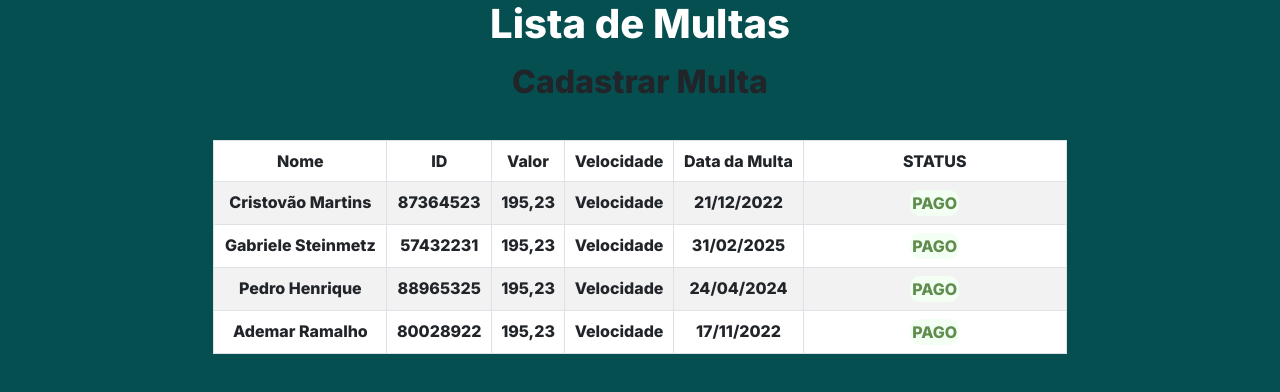
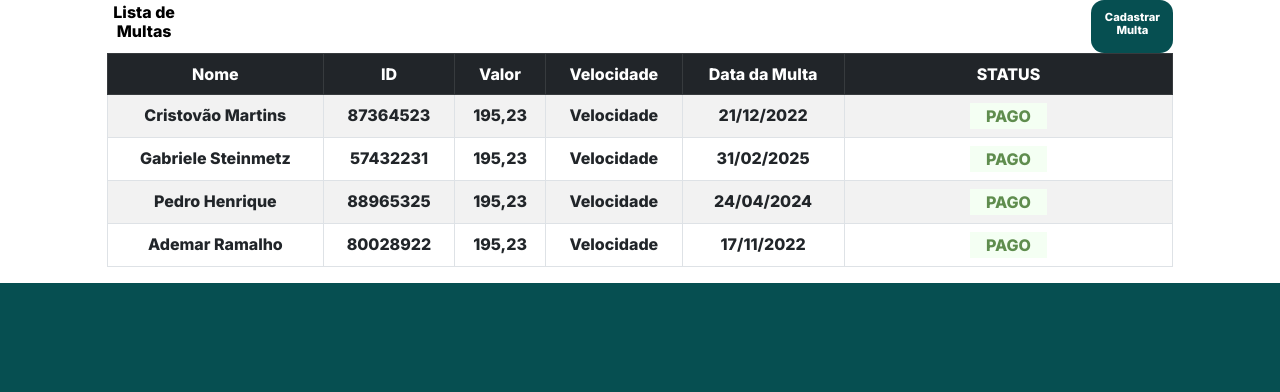
Before and after one commit to FleetControlSpeed/Front-end-fleet-control, a Vue app: page /lista-multas in a window 1280 px wide. Shown: the top 392 px of the page. Built offline with nearby package versions, Linux system fonts and the light colour scheme.

Commit message:
Atualização da tela de multas

```diff
--- a/src/views/multas/Multas-lista-view.vue
+++ b/src/views/multas/Multas-lista-view.vue
@@ -1,15 +1,16 @@
 <template>
 <div class="flex:none">
-<div>
-
-    <h1>Lista de Multas</h1>
+    <div class="d-flex fundo-multa">
+        <div class=" table-responsive-lg col-md-10 offset-md-1">
+            <div class="topo-tabela">
+                <h1 class="texto-multa">Lista de Multas</h1>
             <button type="submit" class="btn">
                 <h2>Cadastrar Multa</h2>
                 <img>
             </button>
-    <div class=" table-responsive-lg col-md-8 offset-md-2">
+        </div>
             <table class="table table-striped table-bordered">
-        <thead>
+                <thead class="table table-dark">
                     <tr>
                         <th scope="col">Nome</th>
                         <th scope="col">ID</th>
@@ -80,10 +81,33 @@
     .status-multa{
         background-color: #F4FFF3;
         border: none;
-        width: 20%;
-        border-radius: 10px;
+        width: 25%;
     }
-    thead{
-        background-color: #b5b5c3;
+    .texto-multa{
+        font-size: 1em;
+        color: black;
+    }
+    .topo-tabela{
+        display: flex;
+        align-items: flex-end;
+        align-items: center;
+    }
+    h2{
+        font-size: 0.7em;
+        color: #ffffff;
+        margin-top: 7%;
+    }
+    .btn{
+        display: flex;
+        background-color: #064f51;
+        margin-left: 85.3%;
+        border-radius: 13px;
+    }
+    .fundo-multa{
+        background-color: #ffffff;
+        width: 100%;
+    }
+    .btn:hover{
+        background-color: #064f70;
     }
 </style>
```
Lines whose indentation alone changed are shown as unchanged.
